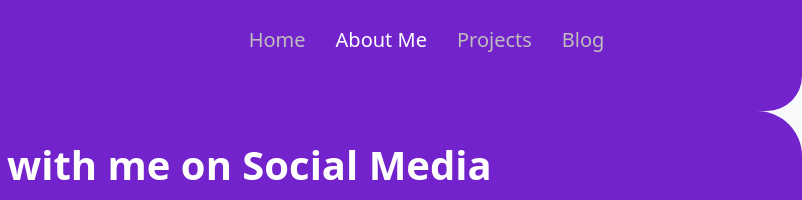
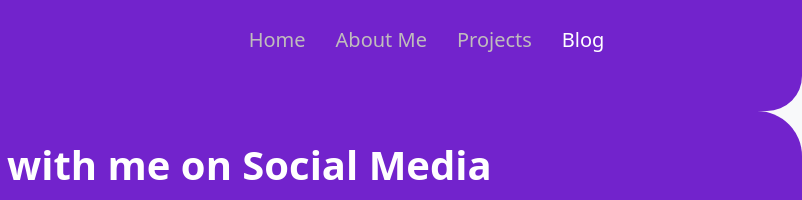
Before and after one commit to rshubham005/portflio-site, a plain HTML site: page blog.html in a window 1280 px wide. Shown: the top 200 px of the page, 478-1280 px from the left. Drawn offline with nearby package versions, Linux system fonts and the light colour scheme.

Commit message:
Update blog.html

```diff
--- a/blog.html
+++ b/blog.html
@@ -18,9 +18,9 @@
         <div class="menu">
         <ul class="list">
             <li class="menu-item"><a href="/" class="menu-text">Home</a></li>
-            <li class="menu-item"><a href="about.html" class="active menu-text">About Me</a></li>
+            <li class="menu-item"><a href="about.html" class="menu-text">About Me</a></li>
             <li class="menu-item"><a href="projects.html" class="menu-text">Projects</a></li>
-            <li class="menu-item"><a href="blog.html" class="menu-text">Blog</a></li>
+            <li class="menu-item"><a href="blog.html" class="active menu-text">Blog</a></li>
         </ul>
        </div>
        </div>
```
